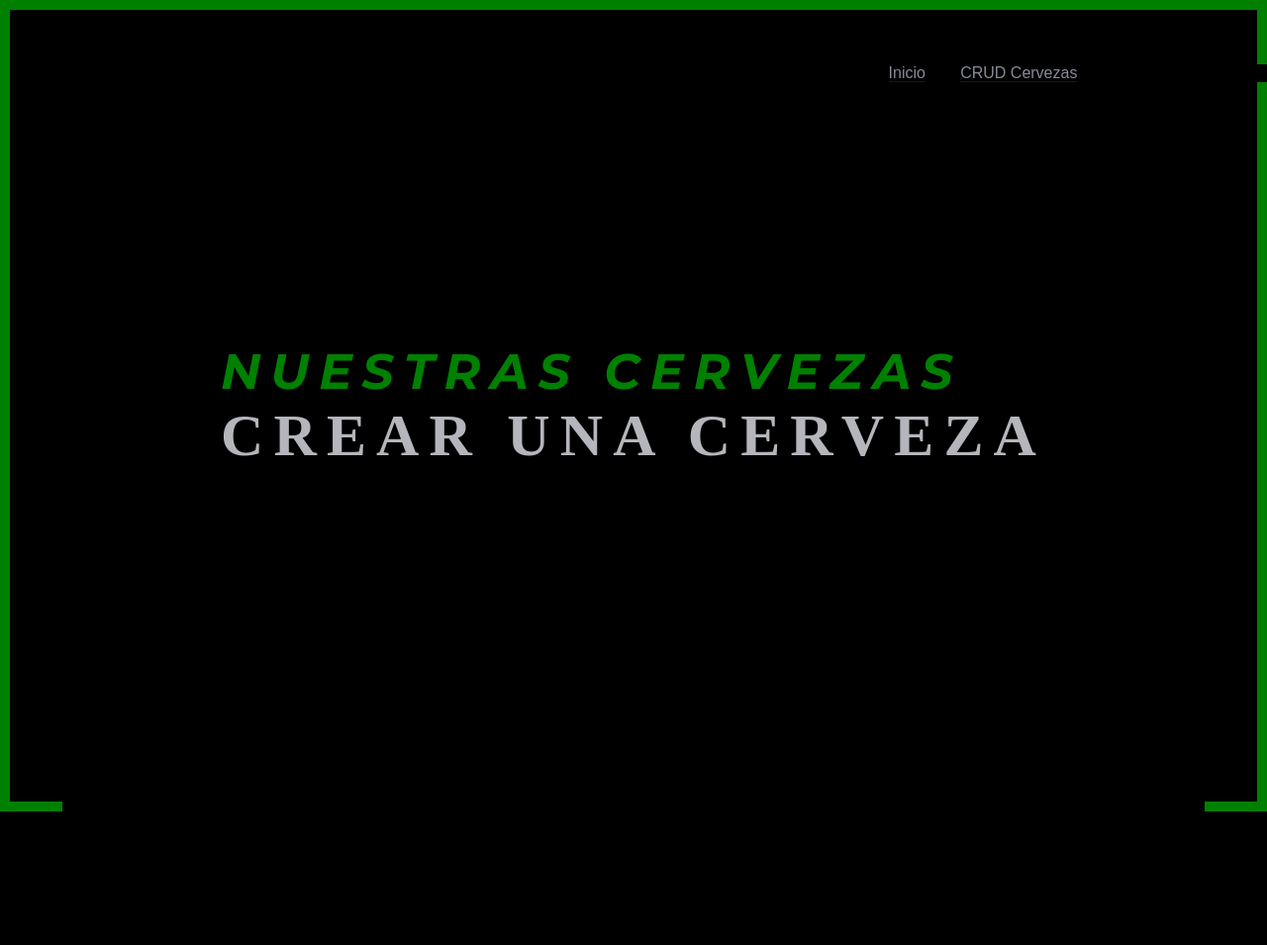
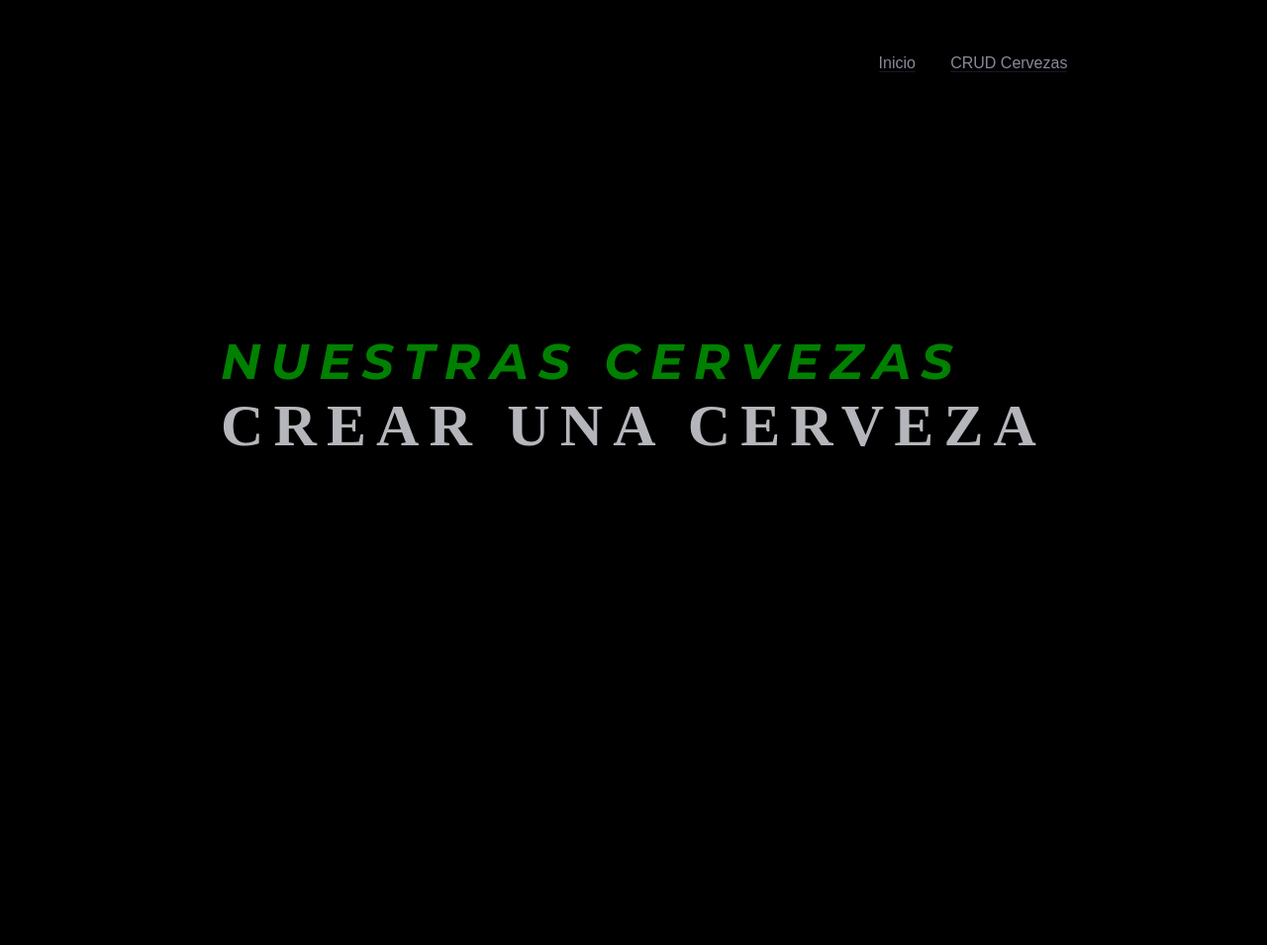
Before and after one commit to limanriqv/Django-Crearte, a Django app: page /store/ in a window 1280 px wide. Shown: the whole page at 99% size. After the commit the page ends 451 px from the top, so only its background shows below. Run offline with Django 5.2, Linux system fonts and the light colour scheme; data that the repository does not hold is empty; some libraries are stand-ins or nearby versions; some web fonts are replaced.

Commit message:
last commit con host pythonanywhere24

```diff
--- a/store_manager/static/css/style1.css
+++ b/store_manager/static/css/style1.css
@@ -2,8 +2,9 @@
 
 body {
     margin:0;
-    border:10px solid green;
+
     position:absolute;
+    background-color: rgb(12, 40, 12);
 
 }
 
```
